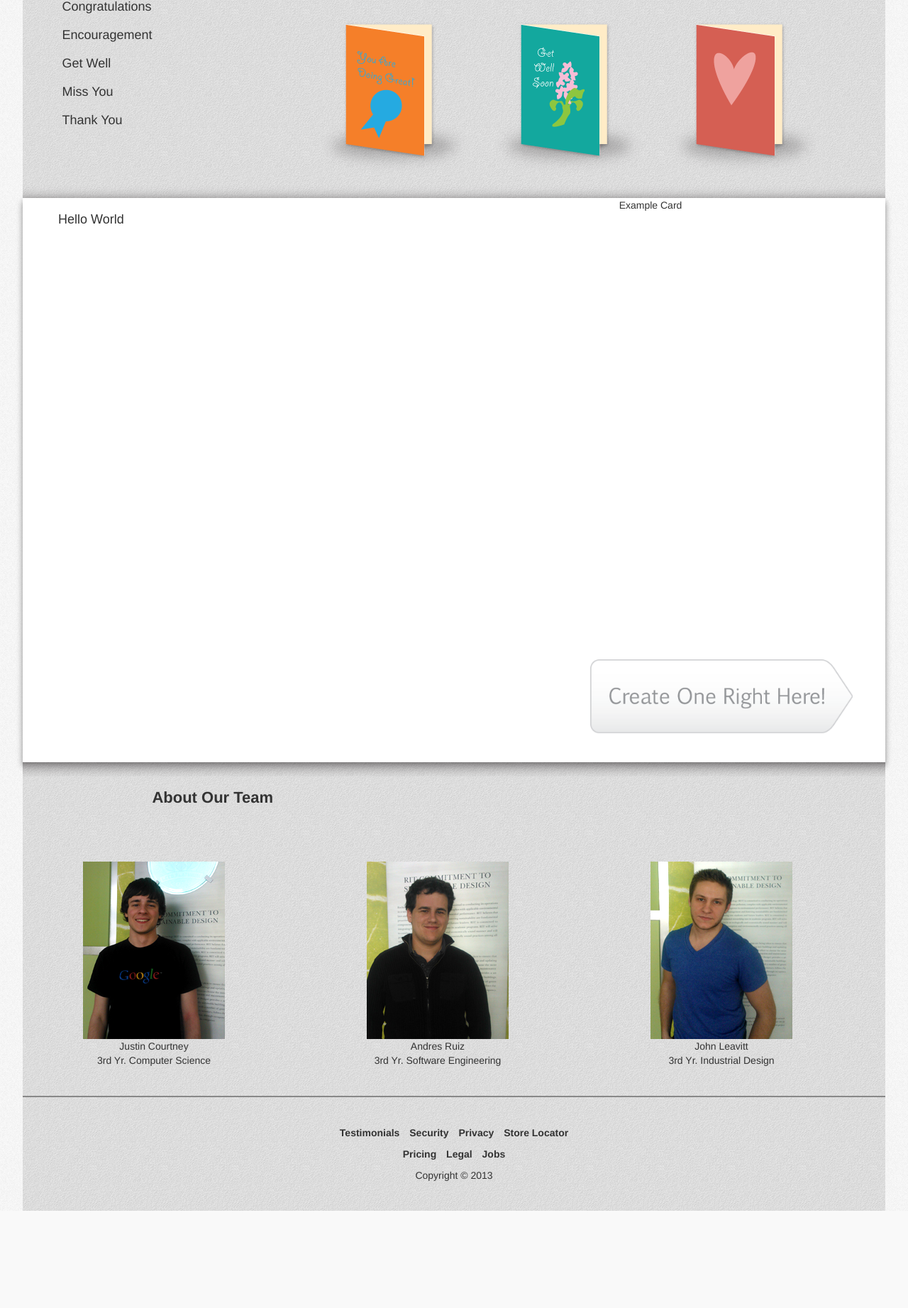
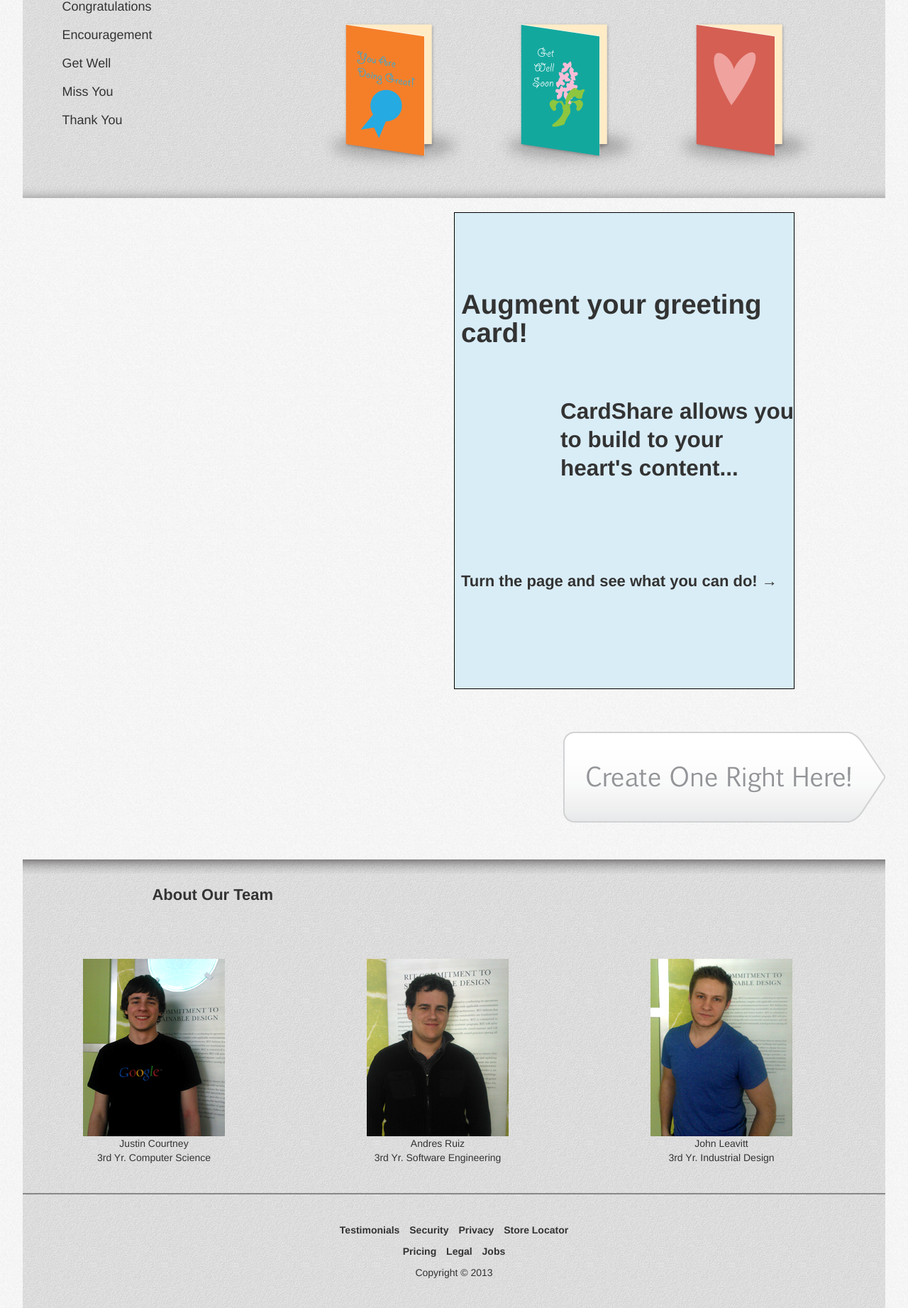
Before and after one commit to masterkoppa/ag-hack_day, a PHP site: page /html/Home.html in a window 1280 px wide. Shown: the part 1168-3011 px from the top of the page at 71% size. Before the commit the page ends 2874 px from the top, so only its background shows below. Run offline with PHP 8.4, Linux system fonts and the light colour scheme.

Commit message:
added many things and changes to homepage and example card etc.

```diff
--- a/css/home.css
+++ b/css/home.css
@@ -11,8 +11,7 @@
 
 
 #Card_Shop{
-    background: #ffffff;
-    box-shadow: 0px 5px 8px #888888;
+
 }
 
 #Team{
@@ -69,3 +68,27 @@
     font-family:Arial,Helvetica,sans-serif;
     font-size: 12px;
 }
+
+#example_card1
+{
+    width:10in;
+    height:7in;
+    margin:0 auto;
+}
+
+#example_card1 .turn-page
+{
+    background-color:#d9edf7;
+}
+
+#example_card1 .page_border
+{
+    box-sizing: border-box;
+    -webkit-box-sizing: border-box;
+    -moz-box-sizing: border-box;
+    -ms-box-sizing: border-box;
+    -o-box-sizing: border-box;
+    width:100%;
+    height:100%;
+    border:1px solid black;
+}
--- a/html/Home.html
+++ b/html/Home.html
@@ -11,7 +11,9 @@
         <script src="../bootstrap/js/bootstrap.min.js"></script>
         <script type="text/javascript" src="../javascript/qrenc3/qr_code.js"></script>
         <script type="text/javascript" src="../javascript/custom/qr_code_bridge.js"></script>
+        <script type="text/javascript" src="../javascript/turn.min.js"></script>
     </head>
+
     <body data-spy="scroll" data-target=".navbar" data-offset="200">
 
         <div class="navbar">
@@ -128,53 +130,69 @@
             </div>
         </div>
         <div id="Card_Shop">
-            <div class="row">
-                <div class="span6">
-                    <br>
-                    <p>Hello World</p>
+            <br/>
+            <div id="example_card1">
+                <div id='example_page1' class="page">
+                    <div class="page_border">
+                        <h1 style="position:absolute;left:10px;top:100px;">
+                            Augment your greeting card!
+                        </h1>
+                        <h2 style="position:absolute;left:150px;top:250px;">
+                            CardShare allows you to build to your heart's content...
+                        </h2>
+                        <h3 style="position:absolute;left:10px;top:500px; padding:0px;margin:0px;">
+                            Turn the page and see what you can do! &rarr;
+                        </h3>
+                    </div>
+                </div>
+                <div id='example_page2 'class="page">
+                    <div class="page_border">
+                        <h1 style="position:absolute;left:20px;top:100px;">
+                            Add a picture!
+                        </h1>
+                        <img src="../Images/Desert.jpg" alt="desert" style="position:absolute;left:50px;top:200px;height:300px;width:300px;"/>
+                    </div>
+                </div>
+                <div id='example_page3 'class="page">
+                    <div class="page_border">
+                        <h1 style="position:absolute;left:20px;top:100px;">
+                            Add a video!
+                        </h1>
+
+                        <img src="../Images/john_photo.png" alt="john_photo" style="position:absolute;left:50px;top:200px;height:300px;width:300px;"/>
+                    </div>
+                </div>
+                <div id='example_page4 'class="page">
+                    <div class="page_border">
+                        <h1 style="position:absolute;left:20px;top:100px;">
+                            Add a song!
+                        </h1>
+
+                        <img src="../Images/audio_thm.png" alt="audio player" style="position:absolute;left:50px;top:200px;"/>
+                    </div>
+                </div>
+                <div id='example_page5 'class="page">
+                    <div class="page_border">
+                        <h1 style="position:absolute;left:20px;top:100px;">
+                            And much, much more...
+                        </h1>
+                    </div>
+                </div>
+                <div id='example_page6' class="page">
+                    <div class="page_border">
+                        <h1 style="position:absolute;left:20px;top:100px;">
+                            With CardShare!
+                        </h1>
+                    </div>
+                </div>
+            </div>
+        </div>
         <br/>
         <br/>
         <br/>
-                    <br/>
-                    <br/>
-                    <br/>
-                    <br/>
-                    <br/>
-                    <br/>
-                    <br/>
-                    <br/>
-                    <br/>
-                    <br/>
-                    <br/>
-                    <br/>
-                    <br/>
-                    <br/>
-                    <br/>
-                    <br/>
-                    <br/>
-                    <br/>
-                    <br/>
-                    <br/>
-                    <br/>
-                    <br/>
-                    <br/>
-                    <br/>
-                    <br/>
-                    <br/>
-                    <br/>
+        <div class="pull-right">
+            <img src="../Images/store/Store_btn.png" />
         </div>
-                <div class="span6 center">
-                    Example Card
-                    <br/>
-                    <br/>
-                    <br/>
-                    <br/>
-                    <br/>
-                    <br/>
-                    <br/>
-                    <br/>
-                    <br/>
-                    <br/>
         <br/>
         <br/>
         <br/>
@@ -185,17 +203,6 @@
         <br/>
         <br/>
 
-                </div>
-            </div>
-            <div class="row">
-                <div class="span4 offset8">
-                    <img src="../Images/store/Store_btn.png"></img>
-                    <br/>
-                    <br/>
-                    <br/>
-                </div>
-            </div>
-        </div>
         <div id="Team">
 
             <div class="separator">
@@ -247,6 +254,7 @@
         <script type="text/javascript">
             $(function(){
                 insertQRCode("HelloWorld", $("#qr_code"));
+                $('#example_card1').turn({acceleration:true,gradients:true,display:'double'});
             });
         </script>
     </body>
```
Also changed, not shown: other parts of html/Home.html (+11 -11 lines), Images/audio_thm.png (added), Images/john_photo.PNG (added). Lines whose indentation alone changed are shown as unchanged.
